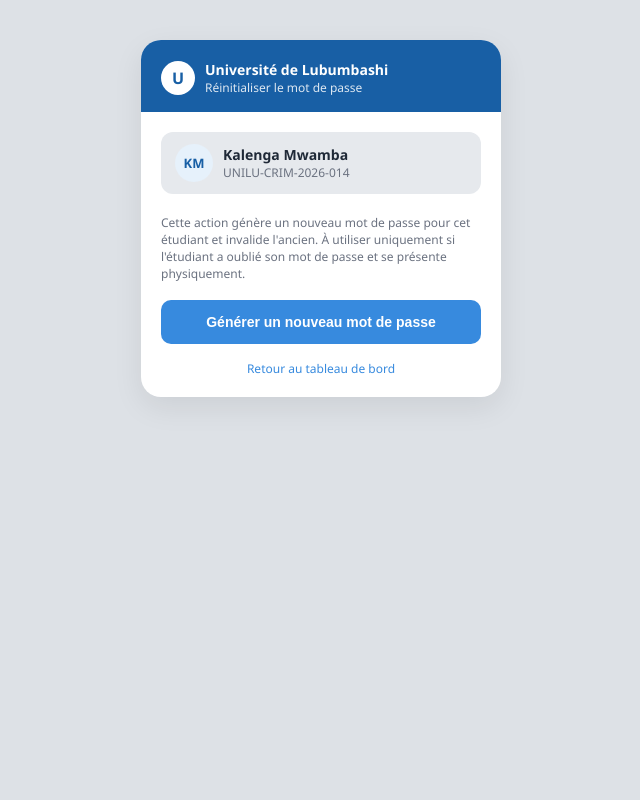
After one commit to N-dev33/unilu-paiement, a Flask app: page /students/1/reset-password in a window 1280 px wide. The commit adds this page. Shown: the whole page, without its empty margins (319-959 px from the left). Run offline with Flask 3, Linux system fonts and the light colour scheme; the visitor is signed in with stand-in values (Sample User, id 1); data comes from the database, SQL or seed files in the repository.

Commit message:
Ajout: reinitialisation mot de passe par l'agent

```diff
--- a/app.py
+++ b/app.py
@@ -411,6 +411,29 @@ def student_payments(student_id):
     )
 
 
+@app.route("/students/<int:student_id>/reset-password", methods=["GET", "POST"])
+@staff_login_required
+def reset_password(student_id):
+    """Réinitialise le mot de passe d'un étudiant (nouveau mot de passe généré, affiché une seule fois)."""
+    conn = get_db_connection()
+    student = conn.execute("SELECT * FROM students WHERE id = ?", (student_id,)).fetchone()
+    if not student:
+        conn.close()
+        abort(404)
+
+    new_password = None
+    if request.method == "POST":
+        new_password = secrets.token_hex(3)  # ex: "a1b2c3"
+        conn.execute(
+            "UPDATE students SET password_hash = ? WHERE id = ?",
+            (generate_password_hash(new_password), student_id),
+        )
+        conn.commit()
+
+    conn.close()
+    return render_template("reset_password.html", student=student, new_password=new_password)
+
+
 @app.route("/students/<int:student_id>/photo", methods=["GET", "POST"])
 @staff_login_required
 def upload_photo(student_id):
--- a/templates/dashboard.html
+++ b/templates/dashboard.html
@@ -178,6 +178,7 @@
                     <td>{{ "{:,}".format(s['remaining_cdf']).replace(',', ' ') }} FC</td>
                     <td class="row-actions">
                         <a href="{{ url_for('upload_photo', student_id=s['id']) }}">Photo</a>
+                        <a href="{{ url_for('reset_password', student_id=s['id']) }}">Mot de passe</a>
                         {% if s['paid_cdf'] > 0 %}
                         <a href="{{ url_for('student_payments', student_id=s['id']) }}">Paiements</a>
                         {% endif %}
--- /dev/null
+++ b/templates/reset_password.html
@@ -0,0 +1,54 @@
+<!DOCTYPE html>
+<html lang="fr">
+<head>
+    <meta charset="UTF-8">
+    <meta name="viewport" content="width=device-width, initial-scale=1.0">
+    <title>Réinitialiser le mot de passe</title>
+    <link rel="stylesheet" href="{{ url_for('static', filename='style.css') }}">
+</head>
+<body>
+    <div class="phone">
+        <div class="header">
+            <div class="icon">U</div>
+            <div>
+                <h1>Université de Lubumbashi</h1>
+                <p>Réinitialiser le mot de passe</p>
+            </div>
+        </div>
+
+        <div class="content">
+            <div class="student-card">
+                {% set parts = student['name'].split(' ') %}
+                <div class="avatar">{{ parts[0][0] }}{{ parts[1][0] if parts|length > 1 else '' }}</div>
+                <div>
+                    <div class="name">{{ student['name'] }}</div>
+                    <div class="meta">{{ student['matricule'] }}</div>
+                </div>
+            </div>
+
+            {% if new_password %}
+            <div style="background:#eaf3de; border-radius:10px; padding:14px; margin-bottom:18px;">
+                <p style="font-size:13px; font-weight:600; color:#3b6d11; margin-bottom:6px;">
+                    Nouveau mot de passe généré
+                </p>
+                <p style="font-size:14px; color:#1f2937; font-weight:600;">{{ new_password }}</p>
+                <p style="font-size:11px; color:#6b7280; margin-top:8px;">
+                    Note-le et transmets-le à l'étudiant — il ne sera plus affiché après cette page.
+                    L'ancien mot de passe ne fonctionne plus.
+                </p>
+            </div>
+            {% else %}
+            <p style="font-size:12px; color:#6b7280; margin-bottom:18px;">
+                Cette action génère un nouveau mot de passe pour cet étudiant et invalide l'ancien.
+                À utiliser uniquement si l'étudiant a oublié son mot de passe et se présente physiquement.
+            </p>
+            <form method="POST">
+                <button type="submit" class="pay-btn">Générer un nouveau mot de passe</button>
+            </form>
+            {% endif %}
+
+            <a class="back-link" href="{{ url_for('dashboard') }}">Retour au tableau de bord</a>
+        </div>
+    </div>
+</body>
+</html>
--- a/templates/verify_manual.html
+++ b/templates/verify_manual.html
@@ -64,6 +64,10 @@
                 <p style="text-align:center; font-size:12px; color:#6b7280; margin-top:14px;">
                     Comparez le visage de l'étudiant présent à la photo ci-dessus.
                 </p>
+                <a href="{{ url_for('reset_password', student_id=student['id']) }}"
+                   style="display:block; text-align:center; margin-top:10px; font-size:12px; color:#378ade; text-decoration:none;">
+                    Réinitialiser son mot de passe
+                </a>
             </div>
             {% endif %}
 
```
